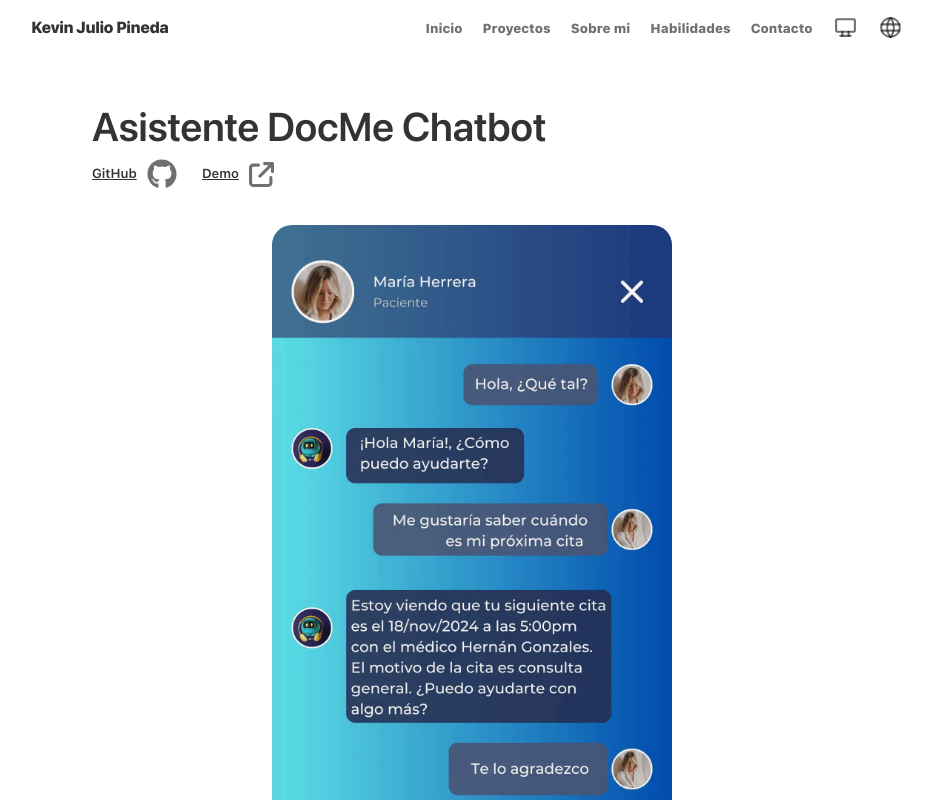
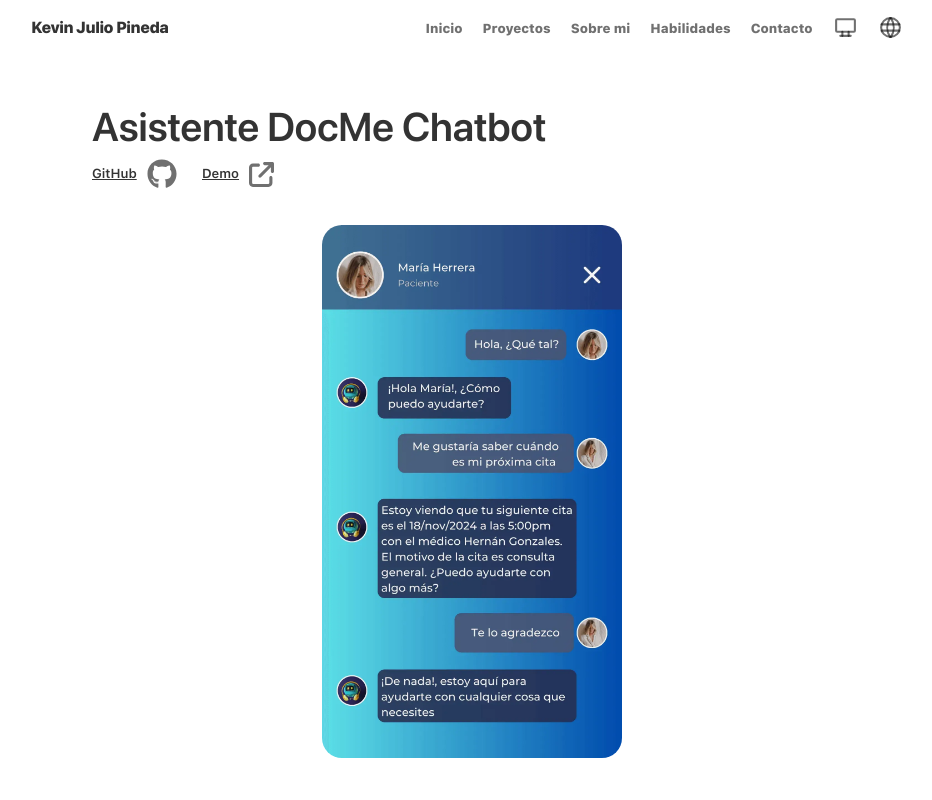
Before and after one commit to KevinJp21/Portfolio-KJ, a React (Vite) app: page /Projects/Chatbot in a window 1280 px wide. Shown: the top 800 px of the page, without its empty margins (168-1100 px from the left). Built offline with nearby package versions, Linux system fonts and the light colour scheme.

Commit message:
Precargando imegenes criticas

```diff
--- a/index.html
+++ b/index.html
@@ -5,6 +5,11 @@
     <link rel="icon" type="image/svg+xml" href="/vite.svg" />
     <meta name="viewport" content="width=device-width, initial-scale=1.0" />
       <link rel="preload" href="./src/assets/Images/KevinJP.avif" as="image">
+      <link rel="preload" href="./src/assets/Images/ApiOrdenes.webp" as="image">
+      <link rel="preload" href="./src/assets/Images/ApiResidencias.webp" as="image">
+      <link rel="preload" href="./src/assets/Images/docme-chatbot.webp" as="image">
+      <link rel="preload" href="./src/assets/Images/docme.webp" as="image">
+      <link rel="preload" href="./src/assets/Images/restaurantescocina.webp" as="image">
       <title>Portfolio | Kevin Julio</title>
 
       <meta
--- a/src/Components/Articles/Articles.css
+++ b/src/Components/Articles/Articles.css
@@ -21,7 +21,7 @@ article{
 
 .projectHeader .projectHeaderMeta h1{
     color: var(--Grey-Dark);
-    font-size: min(40px, 8vw);
+    font-size: min(40px, 7vw);
     font-weight: 600;
     line-height: 1.1;
 }
@@ -59,7 +59,6 @@ article{
 
 .imgProject{
     width: 100%;
-    height: max-content;
     border-radius: 20px;
 }
 
--- a/src/Components/Articles/Articles.jsx
+++ b/src/Components/Articles/Articles.jsx
@@ -17,7 +17,7 @@ const Article = ({ title,github, demo, imgSrc, imgAlt, content }) => {
             </div>
         </div>
         <picture>
-          <img className='imgProject' itemProp="image" src={imgSrc} alt={imgAlt} width="800px" height="450px" loading="eager"/>
+          <img className='imgProject' itemProp="image" src={imgSrc} alt={imgAlt} width="800px" height="450px"/>
         </picture>
       </header>
 
--- a/src/Pages/Articles.css
+++ b/src/Pages/Articles.css
@@ -16,7 +16,7 @@
 
 }
 .P_Chatbot .imgProject{
-    width: 400px ;
+    width: 300px ;
 
 }
 
```
